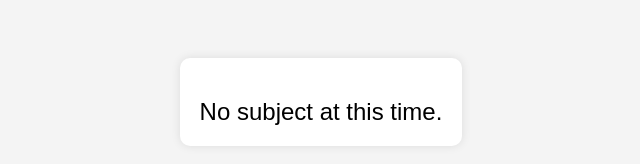
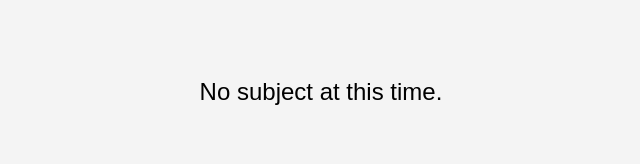
Before and after one commit to GLaDOzXD/school_schedule, a plain HTML site: page src/index.html in a window 1280 px wide. Shown: the whole page, without its empty margins (319-959 px from the left). Drawn offline with Linux system fonts and the light colour scheme.

Commit message:
Update style.css

```diff
--- a/src/style.css
+++ b/src/style.css
@@ -6,10 +6,6 @@ body {
 }
 
 .schedule-container {
-    background-color: white;
-    padding: 20px;
-    border-radius: 10px;
-    box-shadow: 0 0 10px rgba(0, 0, 0, 0.1);
     display: inline-block;
 }
 
```
